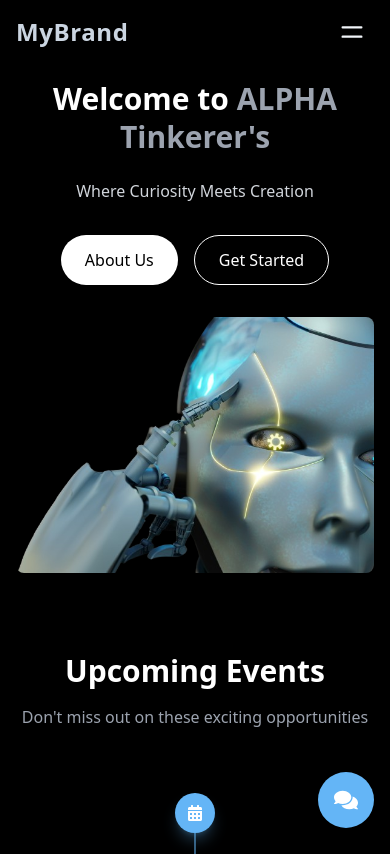
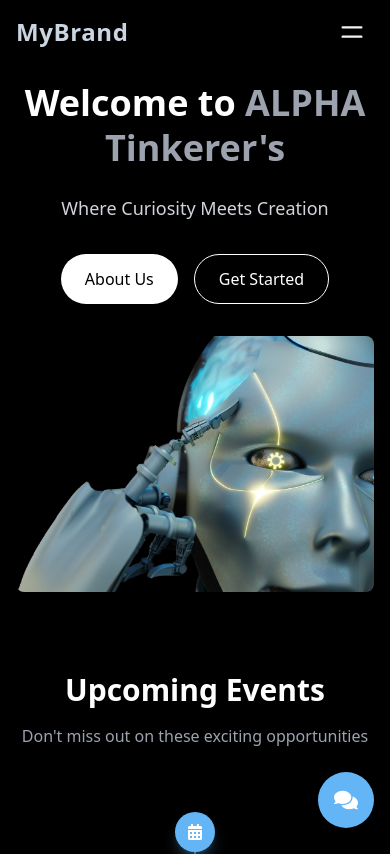
Before and after one commit to Hemanth-4301/alpha, a React (Vite) app: page /#/ in a window 390 px wide. Shown: the top 854 px of the page. Built offline with nearby package versions, Linux system fonts and the light colour scheme.

Commit message:
first changes

```diff
--- a/src/components/Hero.jsx
+++ b/src/components/Hero.jsx
@@ -23,7 +23,7 @@ const Hero = () => {
           className="md:w-1/2 text-center md:text-left"
         >
           <motion.h1
-            className="text-3xl sm:text-4xl md:text-5xl lg:text-7xl font-extrabold mb-6 leading-tight"
+            className="text-4xl sm:text-5xl md:text-5xl lg:text-7xl font-extrabold mb-6 leading-tight"
             initial={{ opacity: 0, y: -30 }}
             whileInView={{ opacity: 1, y: 0 }}
             transition={{ duration: 0.5, delay: 0.2 }}
@@ -32,7 +32,7 @@ const Hero = () => {
             <span className="text-gray-400"> ALPHA Tinkerer's</span>
           </motion.h1>
           <motion.p
-            className="text-base sm:text-lg md:text-xl text-gray-300 mb-8"
+            className="text-lg sm:text-xl md:text-2xl text-gray-300 mb-8"
             initial={{ opacity: 0, y: -20 }}
             whileInView={{ opacity: 1, y: 0 }}
             transition={{ duration: 0.5, delay: 0.3 }}
```
